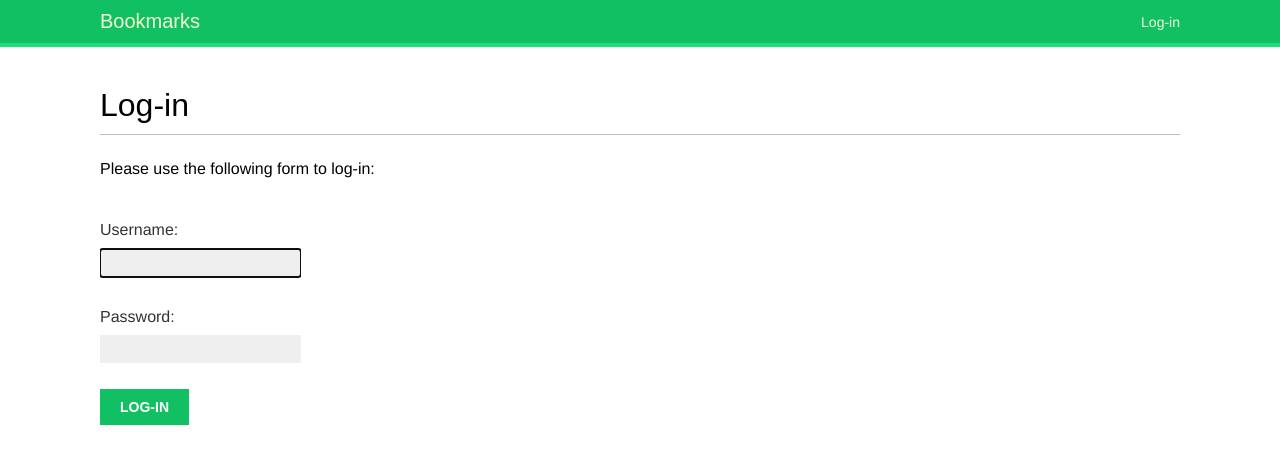
After one commit to eyadalomari/social-website, a Django app: page /account/login/ in a window 1280 px wide. The commit adds this page. Shown: the top 464 px of the page. Run offline with Django 3.2, Linux system fonts and the light colour scheme; some web fonts are replaced.

Commit message:
login auth

```diff
--- a/account/urls.py
+++ b/account/urls.py
@@ -5,6 +5,9 @@ from . import views
 
 urlpatterns = [
     #path('login/', views.user_login, name='login'),
-    path('login/', auth_views.LoginView.as_view(), name="login"),
+    path('login/', auth_views.LoginView.as_view(), name='login'),
     path('logout/', auth_views.LogoutView.as_view(), name='logout'),
+    path('', views.dashboard, name='dashboard'),
+    path('password_change/',auth_views.PasswordChangeView.as_view(), name='password_change'),
+    path('password_change/done/', auth_views.PasswordChangeDoneView.as_view(), name='password_change_done'),
 ]
--- a/account/views.py
+++ b/account/views.py
@@ -2,6 +2,8 @@ from django.shortcuts import render
 from django.http import HttpResponse
 from django.contrib.auth import authenticate, login
 from .form  import LoginForm
+from django.contrib.auth.decorators import login_required
+
 
 def user_login(request):
     if request.method == "POST":
@@ -20,3 +22,7 @@ def user_login(request):
     else:
         form = LoginForm()
     return render(request, 'account/login.html', {'form':form})
+
+@login_required
+def dashboard(request):
+    return render(request,'account/dashboard.html', {'section': 'dashboard'})
--- a/bookmarks/settings.py
+++ b/bookmarks/settings.py
@@ -12,8 +12,6 @@ https://docs.djangoproject.com/en/3.1/ref/settings/
 
 from pathlib import Path
 import os
-
-import account
 
 # Build paths inside the project like this: BASE_DIR / 'subdir'.
 BASE_DIR = Path(__file__).resolve().parent.parent
@@ -126,3 +124,7 @@ STATIC_URL = '/static/'
 STATICFILES_DIRS = [
     os.path.join(BASE_DIR, "account", "static"),
 ]
+
+LOGIN_REDIRECT_URL= 'dashboard'
+LOGIN_URL = 'login'
+LOGOUT_URL = 'logout'
--- /dev/null
+++ b/templates/account/dashboard.html
@@ -0,0 +1,6 @@
+{% extends "base.html" %}
+{% block title %}Dashboard{% endblock %}
+{% block content %}
+    <h1>Dashboard</h1>
+    <p>Welcome to your dashboard.</p>
+{% endblock %}
--- a/templates/base.html
+++ b/templates/base.html
@@ -8,6 +8,28 @@
     <body>
         <div id="header">
             <span class="logo">Bookmarks</span>
+            {% if request.user.is_authenticated %}
+                <ul class="menu">
+                    <li {% if section == "dashboard" %}class="selected"{% endif %}>
+                        <a href="{% url 'dashboard' %}">My dashboard</a>
+                    </li>
+                    <li {% if section == "images" %}class="selected"{% endif %}>
+                        <a href="#">Images</a>
+                    </li>
+                    <li {% if section == "people" %}class="selected"{% endif %}>
+                        <a href="#">People</a>
+                    </li>
+                </ul>
+            {% endif %}
+
+            <span class="user">
+                {% if request.user.is_authenticated %}
+                    Hello {{ request.user.first_name }},
+                    <a href="{% url "logout" %}">Logout</a>
+                {% else %}
+                    <a href="{% url "login" %}">Log-in</a>
+                {% endif %}
+            </span>
         </div>
         <div id="content">
             {% block content %}
--- /dev/null
+++ b/templates/registration/login.html
@@ -0,0 +1,23 @@
+{% extends "base.html" %}
+{% block title %}Log-in{% endblock %}
+
+{% block content %}
+    <h1>Log-in</h1>
+    {% if form.errors %}
+        <p>
+            Your username and passowrd did'nt match.
+            Please try again
+        </p>
+    {% else %}
+        <p>Please use the following form to log-in:</p>
+    {% endif %}
+
+    <div class="login-form">
+        <form action="{% url 'login' %}" method='post'>
+            {{ form.as_p }}
+            {% csrf_token %}
+            <input type='hidden' name='next' value="{{ next }}" />
+            <p><input type='submit' value='Log-in'></p>
+        </form>
+    </div>
+{% endblock %}
--- /dev/null
+++ b/templates/registration/password_change_done.html
@@ -0,0 +1,6 @@
+{% extends "base.html" %}
+{% block title %}Password changed{% endblock %}
+{% block content %}
+    <h1>Password changed</h1>
+    <p>Your password has been successfully changed.</p>
+{% endblock %}
```
Also changed, not shown: templates/account/login.html (deleted, +0 -11 lines), templates/registration/logged_out.html (added, +11 -0 lines), templates/registration/password_change_form.html (added, +11 -0 lines), db.sqlite3.
